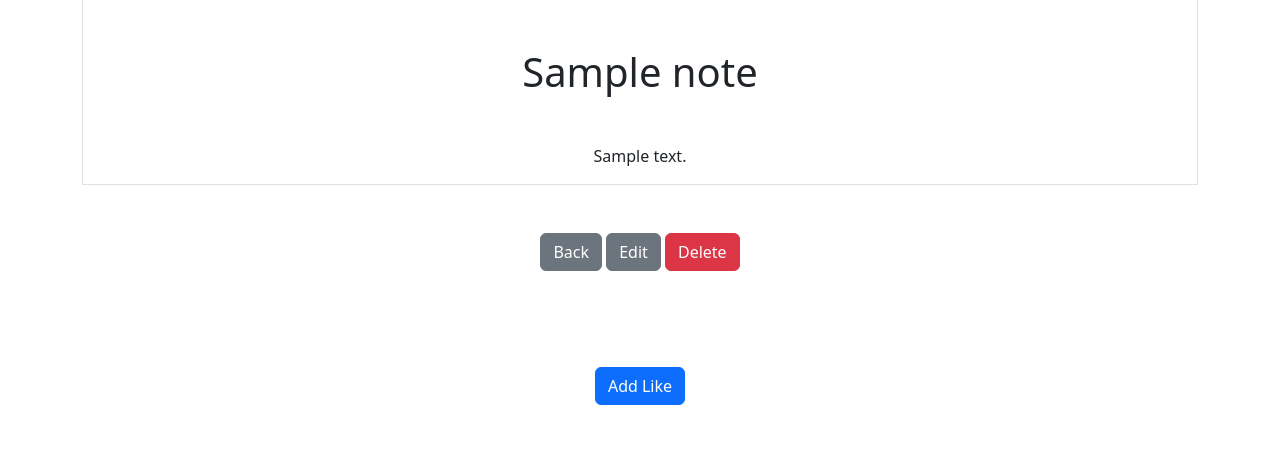
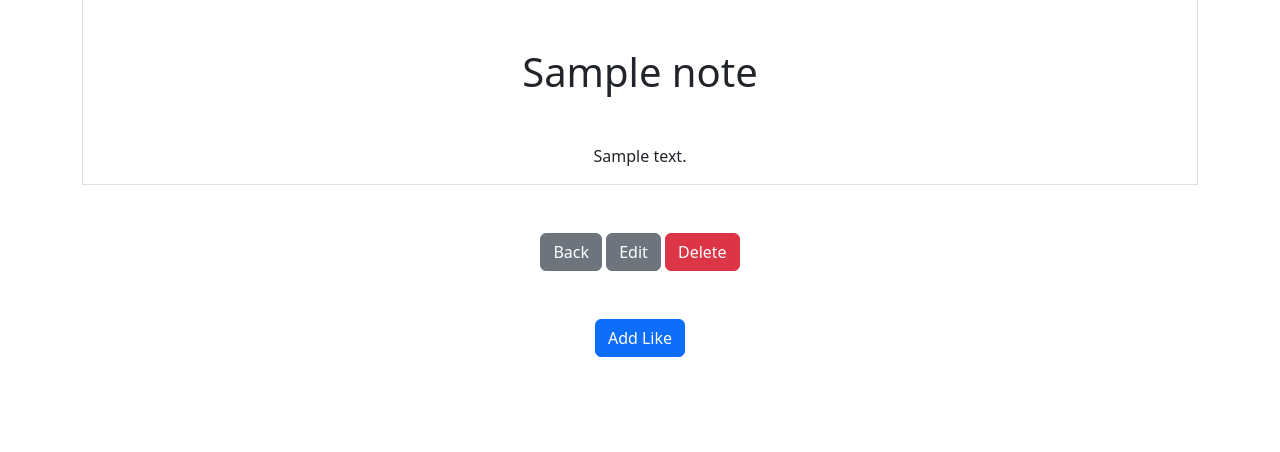
Before and after one commit to Denniszedead/django-essentials, a Django app: page /smart/note/1 in a window 1280 px wide. Shown: the part 49-501 px from the top of the page. Run offline with Django 5.2, Linux system fonts and the light colour scheme; tables that the repository leaves empty hold one stand-in row (values such as "Sample post").

Commit message:
Remove margin

```diff
--- a/notes/templates/notes/notes_detail.html
+++ b/notes/templates/notes/notes_detail.html
@@ -17,6 +17,6 @@
     </a>
 
     <form>{% csrf_token %}
-        <button type="submit" class="btn btn-primary my-5">Add Like</button>
+        <button type="submit" class="btn btn-primary">Add Like</button>
     </form>
 {% endblock %}
```
